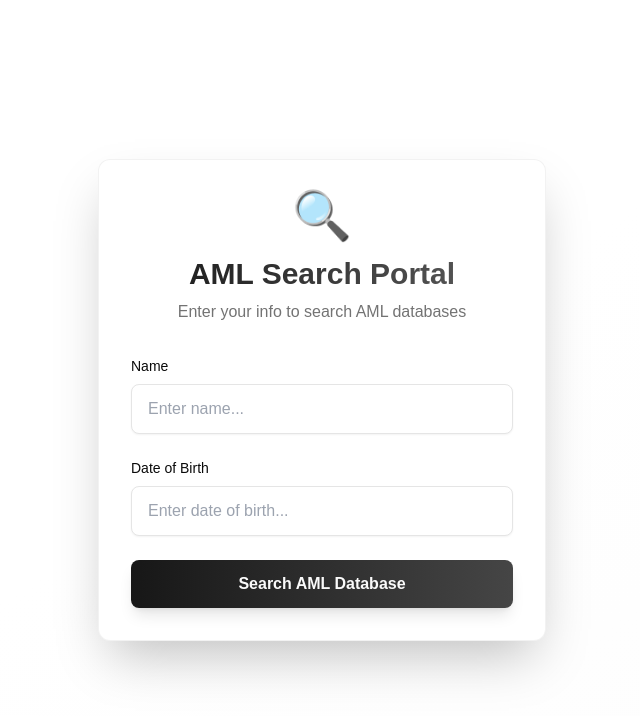
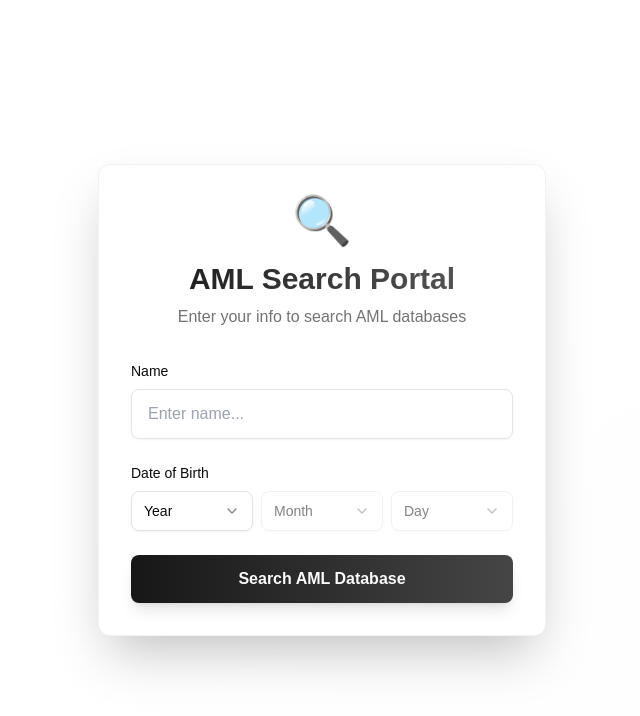
Before and after one commit to RiteshDhapate/aml, a Next.js app: page / in a window 1280 px wide. Shown: the top 716 px of the page, without its empty margins (318-958 px from the left). Built offline with nearby package versions, Linux system fonts and the light colour scheme.

Commit message:
updated the date select ui

```diff
--- a/components/token-form.tsx
+++ b/components/token-form.tsx
@@ -3,21 +3,111 @@
 import type React from "react";
 
 import { useState } from "react";
+import { format } from "date-fns";
+import { useToast } from "@/hooks/use-toast";
+import {
+  Select,
+  SelectContent,
+  SelectItem,
+  SelectTrigger,
+  SelectValue,
+} from "@/components/ui/select";
 
 interface TokenFormProps {
   onSubmit: (name: string, dateOfBirth: string) => void;
 }
 
 export default function TokenForm({ onSubmit }: TokenFormProps) {
+  const { toast } = useToast();
   const [name, setName] = useState("");
-  const [dateOfBirth, setDateOfBirth] = useState("");
+  const [dateOfBirth, setDateOfBirth] = useState<Date | undefined>(undefined);
   const [isValidating, setIsValidating] = useState(false);
+
+  const currentYear = new Date().getFullYear();
+  const years = Array.from(
+    { length: currentYear - 1900 + 1 },
+    (_, i) => currentYear - i
+  );
+  const months = [
+    "January",
+    "February",
+    "March",
+    "April",
+    "May",
+    "June",
+    "July",
+    "August",
+    "September",
+    "October",
+    "November",
+    "December",
+  ];
+
+  const [selectedYear, setSelectedYear] = useState<string>("");
+  const [selectedMonth, setSelectedMonth] = useState<string>("");
+  const [selectedDay, setSelectedDay] = useState<string>("");
+
+  const handleYearChange = (year: string) => {
+    setSelectedYear(year);
+    setSelectedMonth("");
+    setSelectedDay("");
+    setDateOfBirth(undefined);
+  };
+
+  const handleMonthChange = (month: string) => {
+    setSelectedMonth(month);
+    setSelectedDay("");
+    setDateOfBirth(undefined);
+  };
+
+  const handleDayChange = (day: string) => {
+    setSelectedDay(day);
+    const monthIndex = months.indexOf(selectedMonth);
+    const date = new Date(parseInt(selectedYear), monthIndex, parseInt(day));
+    setDateOfBirth(date);
+  };
+
+  const getDaysInMonth = (year: number, month: number) => {
+    return new Date(year, month + 1, 0).getDate();
+  };
+
+  const days =
+    selectedYear && selectedMonth
+      ? Array.from(
+          {
+            length: getDaysInMonth(
+              parseInt(selectedYear),
+              months.indexOf(selectedMonth)
+            ),
+          },
+          (_, i) => i + 1
+        )
+      : [];
 
   const handleSubmit = async (e: React.FormEvent) => {
     e.preventDefault();
 
+
+
+    const today = new Date();
+    if (dateOfBirth && dateOfBirth > today) {
+      toast({
+        title: "Validation Error",
+        description: "Date of birth cannot be in the future.",
+        variant: "destructive",
+      });
+      return;
+    }
+
+    let formattedDate="";
+
+    if (dateOfBirth){
+      formattedDate = format(dateOfBirth, "yyyy-MM-dd");
+    }
+
+
     setIsValidating(true);
-    await onSubmit(name.trim(), dateOfBirth.toString());
+    await onSubmit(name.trim(), formattedDate);
     setIsValidating(false);
   };
 
@@ -60,16 +150,59 @@ export default function TokenForm({ onSubmit }: TokenFormProps) {
               >
                 Date of Birth
               </label>
-              <input
-                id="dateOfBirth"
-                value={dateOfBirth}
-                onChange={(e) => setDateOfBirth(e.target.value)}
-                placeholder="Enter date of birth..."
-                className="w-full px-4 py-3 bg-background border border-input rounded-lg shadow-sm focus:outline-none focus:ring-2 focus:ring-ring focus:border-transparent transition-all duration-200 disabled:opacity-50"
-                disabled={isValidating}
-              />
+              <div className="grid grid-cols-3 gap-2">
+                <Select
+                  value={selectedYear}
+                  onValueChange={handleYearChange}
+                  disabled={isValidating}
+                >
+                  <SelectTrigger className="px-3 py-2 bg-background border border-input rounded-lg shadow-sm focus:outline-none focus:ring-2 focus:ring-ring focus:border-transparent transition-all duration-200 disabled:opacity-50">
+                    <SelectValue placeholder="Year" />
+                  </SelectTrigger>
+                  <SelectContent className="max-h-60">
+                    {years.map((year) => (
+                      <SelectItem key={year} value={year.toString()}>
+                        {year}
+                      </SelectItem>
+                    ))}
+                  </SelectContent>
+                </Select>
+
+                <Select
+                  value={selectedMonth}
+                  onValueChange={handleMonthChange}
+                  disabled={isValidating || !selectedYear}
+                >
+                  <SelectTrigger className="px-3 py-2 bg-background border border-input rounded-lg shadow-sm focus:outline-none focus:ring-2 focus:ring-ring focus:border-transparent transition-all duration-200 disabled:opacity-50">
+                    <SelectValue placeholder="Month" />
+                  </SelectTrigger>
+                  <SelectContent className="max-h-60">
+                    {months.map((month) => (
+                      <SelectItem key={month} value={month}>
+                        {month}
+                      </SelectItem>
+                    ))}
+                  </SelectContent>
+                </Select>
+
+                <Select
+                  value={selectedDay}
+                  onValueChange={handleDayChange}
+                  disabled={isValidating || !selectedMonth}
+                >
+                  <SelectTrigger className="px-3 py-2 bg-background border border-input rounded-lg shadow-sm focus:outline-none focus:ring-2 focus:ring-ring focus:border-transparent transition-all duration-200 disabled:opacity-50">
+                    <SelectValue placeholder="Day" />
+                  </SelectTrigger>
+                  <SelectContent className="max-h-60">
+                    {days.map((day) => (
+                      <SelectItem key={day} value={day.toString()}>
+                        {day}
+                      </SelectItem>
+                    ))}
+                  </SelectContent>
+                </Select>
+              </div>
             </div>
-
             <div className="flex gap-3">
               <button
                 type="submit"
```
Also changed, not shown: 1 other file (tests, documents, lock files or other folders).
